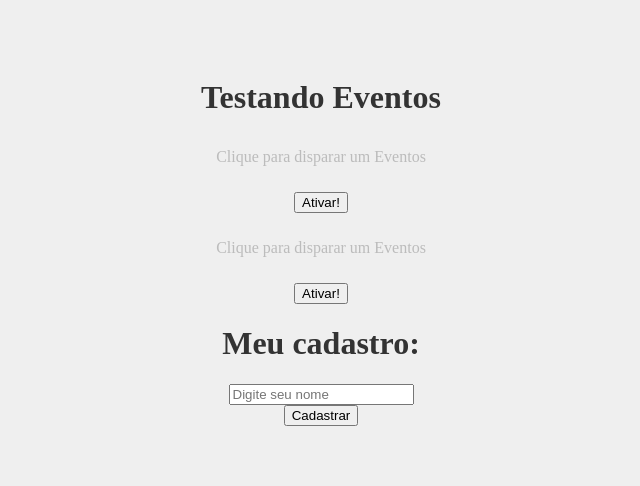
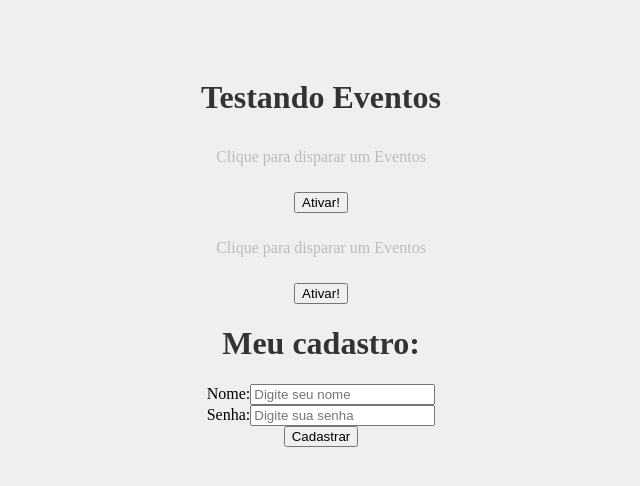
Before and after one commit to aefonso/projeto-react, a React (Create React App) app: page / in a window 1280 px wide. Shown: the top 486 px of the page, without its empty margins (319-959 px from the left). Built offline with nearby package versions, Linux system fonts and the light colour scheme.

Commit message:
feat: implementando hook useState

```diff
--- a/src/components/Form.js
+++ b/src/components/Form.js
@@ -1,14 +1,35 @@
+import { useState } from "react"
+
 function Form() {
   function cadastrarUsuario(e){
     e.preventDefault()
-    console.log('Cadastrou usuário')
+    console.log(`Usuário ${name} foi cadastrado com a senha ${password}`)
   }
+
+  const [name, setName] = useState()
+  const [password, setPassword] = useState()
+
   return (
     <div>
       <h1>Meu cadastro:</h1>
       <form onSubmit={cadastrarUsuario}>
         <div>
-          <input type="text" placeholder="Digite seu nome"/>
+          <label htmlFor="name">Nome:</label>
+          <input
+            type="text"
+            id="name"
+            placeholder="Digite seu nome"
+            onChange={(e) => setName(e.target.value)}
+          />
+        </div>
+        <div>
+          <label htmlFor="password">Senha:</label>
+          <input
+            type="password"
+            id="password"
+            placeholder="Digite sua senha"
+            onChange={(e) => setPassword(e.target.value)}
+          />
         </div>
         <div>
           <input type="submit" value="Cadastrar"/>
```
